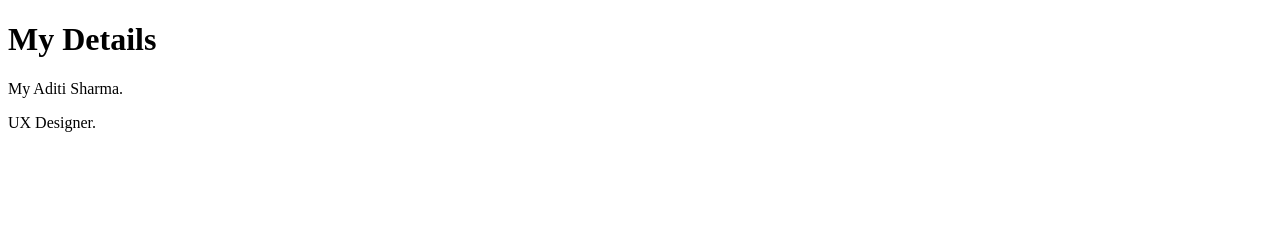
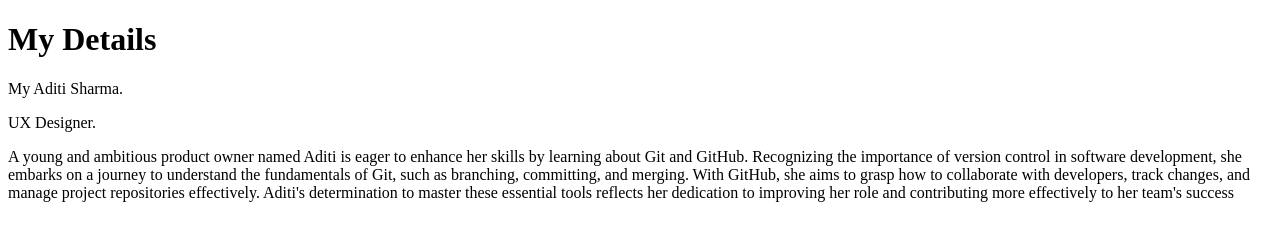
Before and after one commit to Aditift/my_firstsite, a plain HTML site: page index.html in a window 1280 px wide. Drawn offline with Linux system fonts and the light colour scheme.

Commit message:
Add Aditi's summary

```diff
--- a/index.html
+++ b/index.html
@@ -4,5 +4,14 @@
 		<h1>My Details</h1>
 		<p>My Aditi Sharma.</p>
 		<p>UX Designer.</p>
+		<p>
+			A young and ambitious product owner named Aditi is eager to enhance her skills by learning
+			about Git and GitHub. Recognizing the importance of version control in software
+			development, she embarks on a journey to understand the fundamentals of Git, such as
+			branching, committing, and merging. With GitHub, she aims to grasp how to collaborate with
+			developers, track changes, and manage project repositories effectively. Aditi's
+			determination to master these essential tools reflects her dedication to improving her role
+			and contributing more effectively to her team's success
+		</p>
 	</body>
 </html>
```
